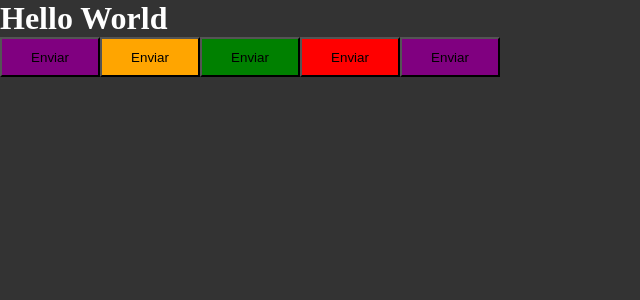
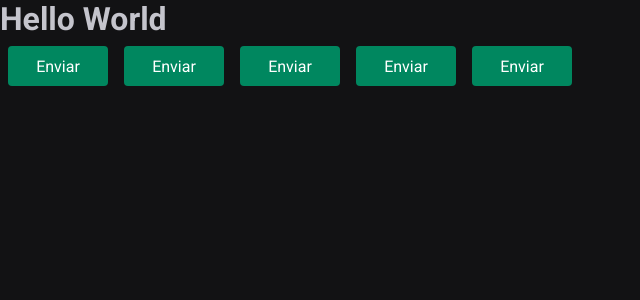
Before and after one commit to GustavoBenevenuto/timer-reactjs, a React (Vite) app: page / in a window 1280 px wide. Shown: the top 300 px of the page, without its empty margins (0-640 px from the left). Built offline with nearby package versions, Linux system fonts and the light colour scheme.

Commit message:
Inclusão de fontes e refatoração

```diff
--- a/index.html
+++ b/index.html
@@ -2,8 +2,10 @@
 <html lang="en">
   <head>
     <meta charset="UTF-8" />
-    <link rel="icon" type="image/svg+xml" href="/vite.svg" />
+    <link rel="preconnect" href="https://fonts.googleapis.com" />
+    <link rel="preconnect" href="https://fonts.gstatic.com" crossorigin />
     <meta name="viewport" content="width=device-width, initial-scale=1.0" />
+    <link href="https://fonts.googleapis.com/css2?family=Roboto+Mono:wght@700&family=Roboto:wght@400;700&display=swap" rel="stylesheet" />
     <title>Timer</title>
   </head>
   <body>
--- a/src/components/Button.styles.ts
+++ b/src/components/Button.styles.ts
@@ -16,9 +16,10 @@
 export const ButtonContainer = styled.button<ButtonContainerProps>`
     width: 100px;
     height: 40px;
-    ${props => {
-        return css`
-            background-color: ${buttonVariants[props.variant]}
-        `
-    }}
+    border-radius: 4px;
+    border: 0;
+    margin: 8px;
+
+    background-color: ${props => props.theme.verde_500};
+    color: ${props => props.theme.branco_01};
 `;
--- a/src/styles/global.ts
+++ b/src/styles/global.ts
@@ -6,8 +6,20 @@
         padding: 0;
         box-sizing: border-box;
     }
+
+    :focus {
+        outline: none;
+        box-shadow: 0 0 0 2px ${props => props.theme['green-500']};
+    }
+
     body {
-        background: #333;
-        color: #FFF;
+        background: ${props => props.theme.cinza_900};
+        color: ${props => props.theme.cinza_300};
+    }
+
+    body, input, textarea, button {
+        font-family: 'Roboto', sans-serif;
+        font-weight: 400;
+        font-size: 1rem;
     }
 `;
--- a/src/styles/themes/default.ts
+++ b/src/styles/themes/default.ts
@@ -1,5 +1,20 @@
 export const defaultTheme = {
-    primeiro: 'purple',
-    segundo: 'orange',
     branco_01: '#FFF',
+    cinza_100: '#E1E1E6',
+    cinza_300: '#C4C4CC',
+    cinza_400: '#8D8D99',
+    cinza_500: '#7C7C8A',
+    cinza_600: '#323238',
+    cinza_700: '#29292E',
+    cinza_800: '#202024',
+    cinza_900: '#121214',
+
+    verde_300: '#00B37E',
+    verde_500: '#00875F',
+    verde_700: '#015F43',
+
+    vermelho_500: '#AB222E',
+    vermelho_700: '#7A1921',
+
+    amarelo_500: '#FBA94C',
 }
```
